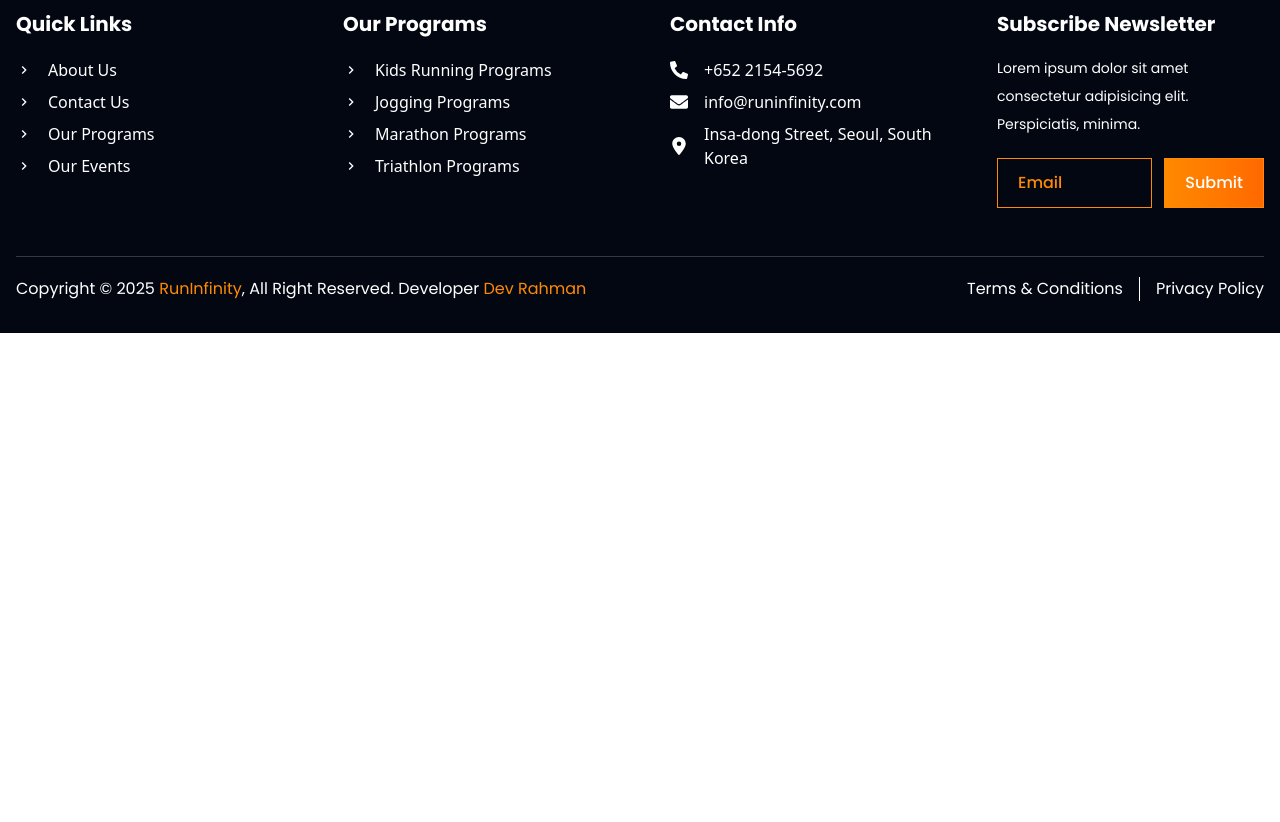
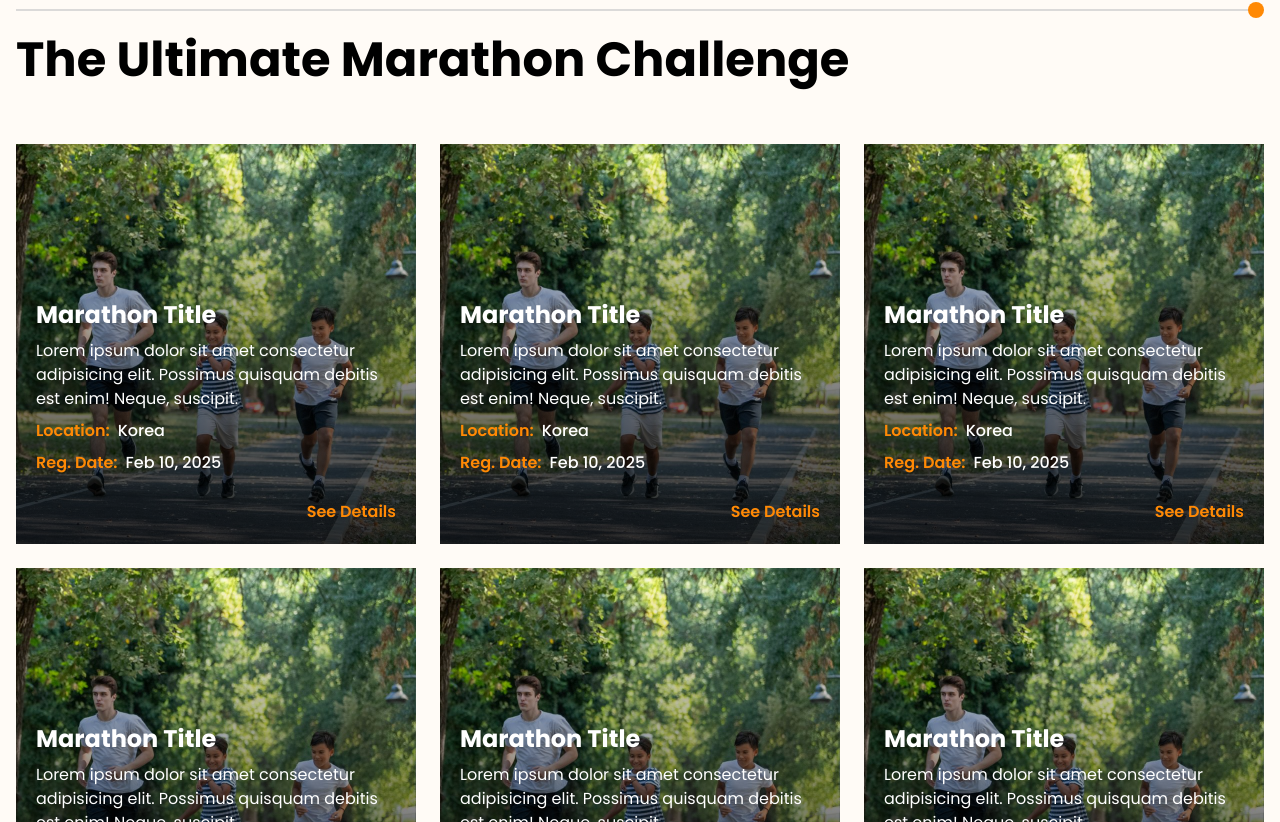
Before and after one commit to devrakibulrahman/runInfinity-client, a React (Vite) app: page / in a window 1280 px wide. Shown: the part 2098-2920 px from the top of the page. Before the commit the page ends 2431 px from the top, so only its background shows below. Built offline with nearby package versions, Linux system fonts and the light colour scheme.

Commit message:
create two marathon section and marathon card component and complete the design

```diff
--- a/src/components/AboutSection.jsx
+++ b/src/components/AboutSection.jsx
@@ -4,7 +4,7 @@ import SectionHeading from "./SectionHeading";
 const AboutSection = () => {
     return (
         <>
-            <div className="w-full min-h-[500px] py-16">
+            <div className="w-full min-h-[500px] py-16 xl:py-24">
                 <div className="container mx-auto px-4">
                     <SectionHeading subText="About Us" heading="Empowering Runners, Inspiring Change"></SectionHeading>
                     <div className="w-full grid grid-cols-1 mt-14 gap-10 xl:grid-cols-2">
--- /dev/null
+++ b/src/components/MarathonCard.jsx
@@ -0,0 +1,33 @@
+import { Link } from "react-router-dom";
+
+const MarathonCard = () => {
+    return (
+        <>
+            <div className="w-full min-h-[400px] bg-[url(/img/marathon.jpg)] bg-fit relative">
+                <div className="w-full h-full absolute top-0 left-0 bg-gradient-to-b from-transparent to-black/80">
+                    <div className="w-full p-5 absolute left-0 bottom-0">
+                        <h1 className="poppins text-xl font-bold text-white lg:text-2xl">Marathon Title</h1>
+                        <div className="w-full mt-2">
+                            <p className="poppins text-sm font-normal leading-6 text-white lg:text-base">Lorem ipsum dolor sit amet consectetur adipisicing elit. Possimus quisquam debitis est enim! Neque, suscipit.</p>
+                        </div>
+                        <div className="w-full flex items-center gap-5 mt-2 lg:flex-col lg:items-start lg:gap-2">
+                            <div className="w-auto flex items-center gap-2">
+                                <h3 className="poppins text-sm font-semibold text-orange-400 lg:text-base">Location:</h3>
+                                <p className="poppins text-sm font-medium text-white lg:text-base">Korea</p>
+                            </div>
+                            <div className="w-auto flex items-center gap-2">
+                                <h3 className="poppins text-sm font-semibold text-orange-400 lg:text-base">Reg. Date:</h3>
+                                <p className="poppins text-sm font-medium text-white lg:text-base">Feb 10, 2025</p>
+                            </div>
+                        </div>
+                        <div className="w-full text-right mt-6">
+                            <Link className="poppins text-sm font-semibold text-orange-400 lg:text-base">See Details</Link>
+                        </div>
+                    </div>
+                </div>
+            </div>
+        </>
+    );
+};
+
+export default MarathonCard;
--- /dev/null
+++ b/src/components/MarathonSection.jsx
@@ -0,0 +1,24 @@
+import MarathonCard from "./MarathonCard";
+import SectionHeading from "./SectionHeading";
+
+const MarathonSection = () => {
+    return (
+        <>
+            <div className="w-full min-h-[500px] py-16 bg-orange-50/50 xl:py-24">
+                <div className="container mx-auto px-4">
+                    <SectionHeading subText="Marathons" heading="The Ultimate Marathon Challenge"></SectionHeading>
+                    <div className="w-full mt-14 grid gap-6 grid-cols-1 md:grid-cols-2 xl:grid-cols-3">
+                        <MarathonCard></MarathonCard>
+                        <MarathonCard></MarathonCard>
+                        <MarathonCard></MarathonCard>
+                        <MarathonCard></MarathonCard>
+                        <MarathonCard></MarathonCard>
+                        <MarathonCard></MarathonCard>
+                    </div>
+                </div>
+            </div>
+        </>
+    );
+};
+
+export default MarathonSection;
--- a/src/pages/HomePage.jsx
+++ b/src/pages/HomePage.jsx
@@ -1,6 +1,7 @@
 import AboutSection from "../components/AboutSection";
 import BannerSection from "../components/BannerSection";
 import FeatureSection from "../components/FeatureSection";
+import MarathonSection from "../components/MarathonSection";
 
 const HomePage = () => {
     return (
@@ -9,6 +10,7 @@ const HomePage = () => {
                 <BannerSection></BannerSection>
                 <FeatureSection></FeatureSection>
                 <AboutSection></AboutSection>
+                <MarathonSection></MarathonSection>
             </div>
         </>
     );
```
Also changed, not shown: public/img/marathon.jpg (added).
